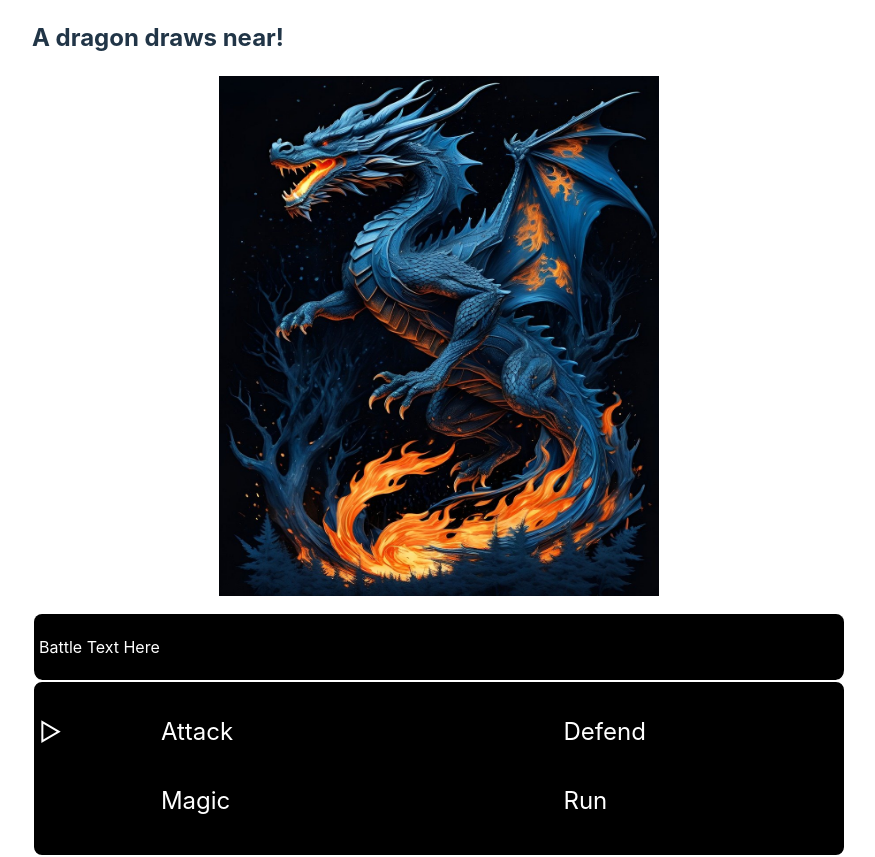
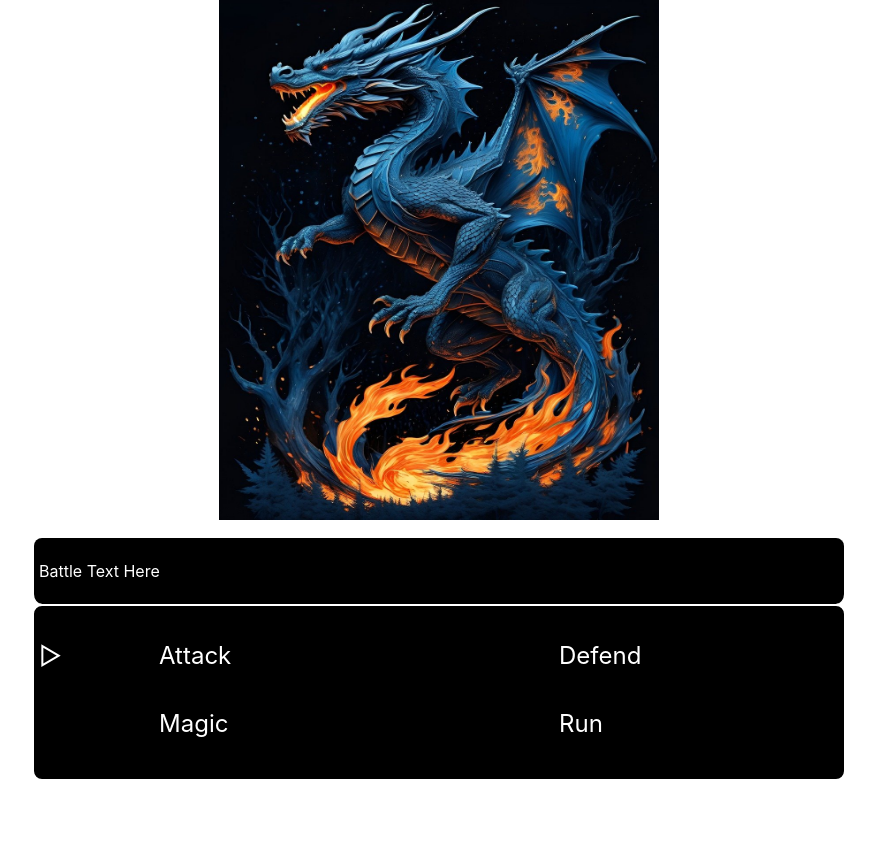
Before and after one commit to athaarsager/dragonslayer-game, a React (Vite) app in the folder dragonslayer_frontend/: page / in a window 1280 px wide. Shown: the whole page, without its empty margins (201-1076 px from the left). After the commit the page ends 800 px from the top, so only its background shows below. Built offline with nearby package versions, Linux system fonts and the light colour scheme.

Commit message:
Fix grid item size changing based on selected item. Remove placeholder text at top of page

```diff
--- a/dragonslayer_frontend/src/components/BattleScreen/BattleScreen.css
+++ b/dragonslayer_frontend/src/components/BattleScreen/BattleScreen.css
@@ -27,8 +27,8 @@ img {
     padding-top: 2rem;
     display: grid;
     /* Create grid with 4 columns and 2 rows with auto width */
-    grid-template-columns: auto auto auto auto;
-    grid-template-rows: auto auto;
+    grid-template-columns: 25% 25% 25% 25%;
+    grid-template-rows: 50% 50%;
 }
 
 .selector-container {
--- a/dragonslayer_frontend/src/components/BattleScreen/BattleScreen.jsx
+++ b/dragonslayer_frontend/src/components/BattleScreen/BattleScreen.jsx
@@ -73,7 +73,6 @@ function BattleScreen() {
 
     return (
         <>
-            <h2>A dragon draws near!</h2>
             {/* Credit for dragon image: Image by Artie Blur from Pixabay
                 Granted, it is AI generated, so do I need to credit him? Probablys still should...*/}
             <div id="dragon-display">
```
